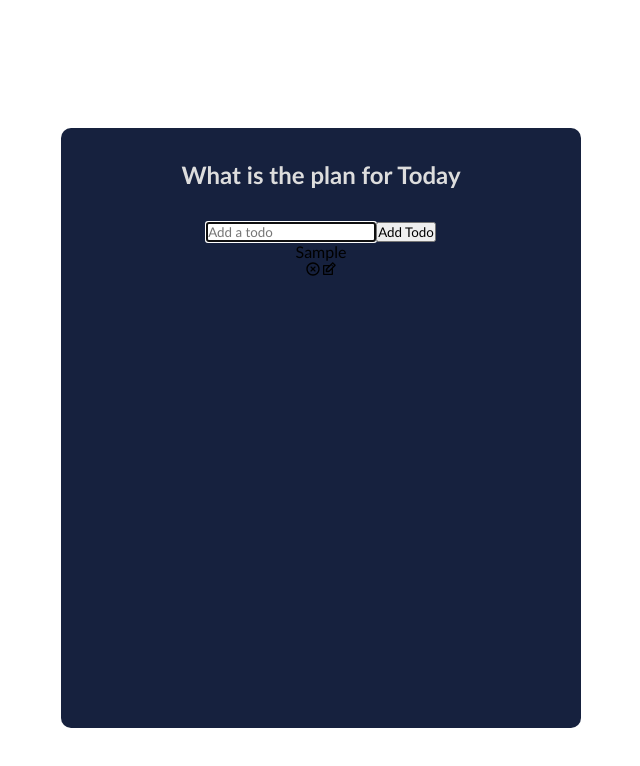
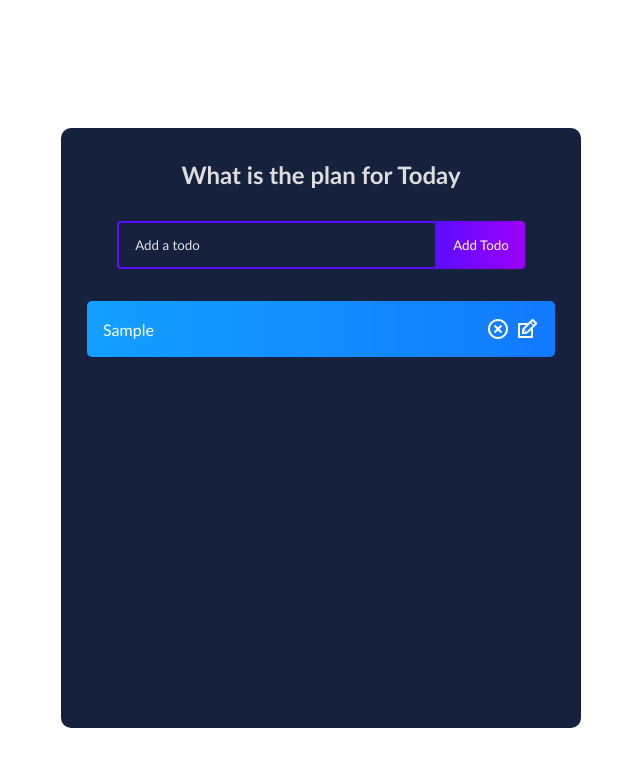
Before and after one commit to Boluwatife-AJB/todo-app, a React (Create React App) app: page / in a window 1280 px wide. Both pictures are taken after typing "Sample" into the empty fields and a click on the button "Add Todo". Shown: the top 766 px of the page, without its empty margins (319-959 px from the left). Built offline with nearby package versions, Linux system fonts and the light colour scheme.

Commit message:
remaining styles

```diff
--- a/src/App.css
+++ b/src/App.css
@@ -31,3 +31,117 @@ h1 {
   color: #ddd;
   font-size: 24px;
 }
+
+.complete {
+  text-decoration: line-through;
+  opacity: 0.4;
+}
+
+.todo-form {
+  margin-bottom: 32px;
+}
+
+.todo-input {
+  padding: 14px 32px 14px 16px;
+  border-radius: 4px 0 0 4px;
+  border: 2px solid #5d0cff;
+  outline: none;
+  width: 320px;
+  background: transparent;
+  color: #fff;
+}
+
+.todo-input::placeholder {
+  color: #e2e2e2;
+}
+
+.todo-button {
+  padding: 16px;
+  border: none;
+  border-radius: 0 4px 4px 0;
+  cursor: pointer;
+  outline: none;
+  background: linear-gradient(
+    90deg,
+    rgba(93, 12, 255, 1) 0%,
+    rgba(155, 0, 250, 1) 100%
+  );
+  color: #fff;
+  text-transform: capitalize;
+}
+
+.todo-input.edit {
+  border: 2px solid #149fff;
+}
+
+.todo-button.edit {
+  background: linear-gradient(
+    90deg,
+    rgba(20, 159, 255, 1) 0%,
+    rgba(17, 122, 255, 1) 100%
+  );
+  padding: 16px 22px;
+}
+
+.todo-container {
+  display: flex;
+  flex-direction: row;
+  position: relative;
+}
+
+.todo-row {
+  display: flex;
+  justify-content: space-between;
+  align-items: center;
+  margin: 4px auto;
+  color: #fff;
+  background: linear-gradient(
+    90deg,
+    rgba(255, 118, 20, 1) 0%,
+    rgba(255, 84, 17, 1) 100%
+  );
+
+  padding: 16px;
+  border-radius: 5px;
+  width: 90%;
+}
+
+.todo-row:nth-child(4n + 1) {
+  background: linear-gradient(
+    90deg,
+    rgba(93, 12, 255, 1) 0%,
+    rgba(155, 0, 250, 1) 100%
+  );
+}
+
+.todo-row:nth-child(4n + 2) {
+  background: linear-gradient(
+    90deg,
+    rgba(255, 12, 241, 1) 0%,
+    rgba(250, 0, 135, 1) 100%
+  );
+}
+
+.todo-row:nth-child(4n + 3) {
+  background: linear-gradient(
+    90deg,
+    rgba(20, 159, 255, 1) 0%,
+    rgba(17, 122, 255, 1) 100%
+  );
+}
+
+.icons {
+  display: flex;
+  align-items: center;
+  font-size: 24px;
+  cursor: pointer;
+}
+
+.delete-icon {
+  margin-right: 5px;
+  color: #fff;
+}
+
+.edit-icon {
+  color: #fff;
+}
```
